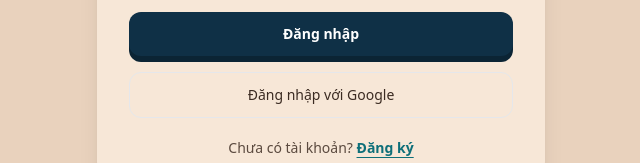
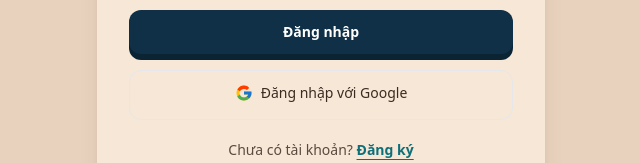
Before and after one commit to ThanhLuuv/cn, a Next.js app: page /login in a window 1280 px wide. Shown: the part 399-562 px from the top of the page, without its empty margins (319-959 px from the left). Built offline with nearby package versions, Linux system fonts and the light colour scheme; no server answers.

Commit message:
fix audio

```diff
--- a/app/(auth)/login/page.tsx
+++ b/app/(auth)/login/page.tsx
@@ -95,7 +95,23 @@
               type="button"
               disabled={submitting}
             >
-              {submitting ? <span className="inline-flex items-center justify-center gap-2"><Loader2 className="animate-spin" width={18} height={18} /> Đang xử lý...</span> : 'Đăng nhập với Google'}
+              {submitting ? (
+                <span className="inline-flex items-center justify-center gap-2">
+                  <Loader2 className="animate-spin" width={18} height={18} />
+                  Đang xử lý...
+                </span>
+              ) : (
+                <span className="inline-flex items-center justify-center gap-2">
+                  {/* Google G icon */}
+                  <svg xmlns="http://www.w3.org/2000/svg" viewBox="0 0 48 48" width="18" height="18" aria-hidden="true">
+                    <path fill="#FFC107" d="M43.611,20.083H42V20H24v8h11.303c-1.649,4.657-6.08,8-11.303,8c-6.627,0-12-5.373-12-12   s5.373-12,12-12c3.059,0,5.842,1.154,7.961,3.039l5.657-5.657C34.046,6.053,29.268,4,24,4C12.955,4,4,12.955,4,24   s8.955,20,20,20s20-8.955,20-20C44,22.659,43.862,21.35,43.611,20.083z"/>
+                    <path fill="#FF3D00" d="M6.306,14.691l6.571,4.819C14.655,16.108,19.013,13,24,13c3.059,0,5.842,1.154,7.961,3.039l5.657-5.657   C34.046,6.053,29.268,4,24,4C16.318,4,9.656,8.337,6.306,14.691z"/>
+                    <path fill="#4CAF50" d="M24,44c5.166,0,9.86-1.977,13.409-5.197l-6.196-5.238C29.211,35.091,26.715,36,24,36   c-5.202,0-9.616-3.317-11.283-7.946l-6.522,5.025C9.5,39.556,16.227,44,24,44z"/>
+                    <path fill="#1976D2" d="M43.611,20.083H42V20H24v8h11.303c-0.792,2.236-2.231,4.166-4.094,5.566   c0.001-0.001,0.002-0.001,0.003-0.002l6.196,5.238C36.896,39.205,44,34,44,24C44,22.659,43.862,21.35,43.611,20.083z"/>
+                  </svg>
+                  Đăng nhập với Google
+                </span>
+              )}
             </button>
           </form>
 
```
